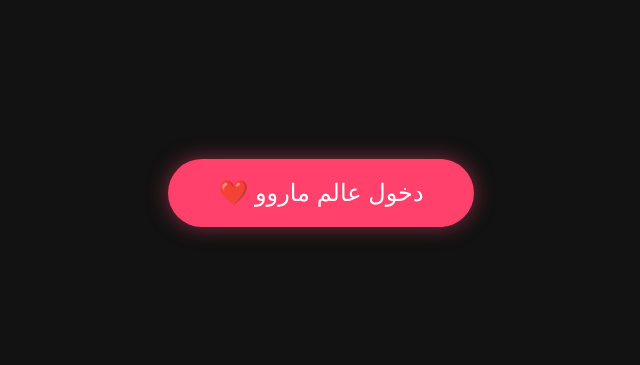
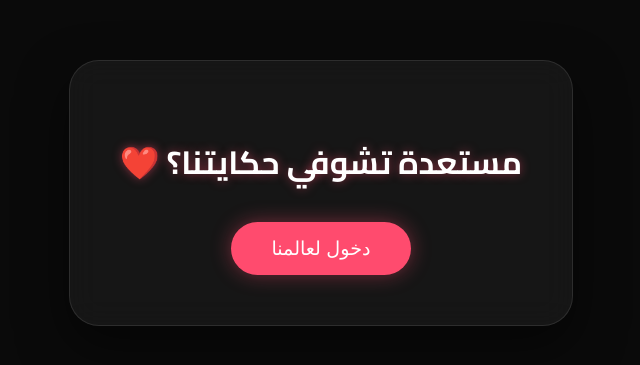
Before and after one commit to maroo2288/Maroo3, a plain HTML site: page index.html in a window 1280 px wide. Shown: the part 207-572 px from the top of the page, without its empty margins (319-959 px from the left). Drawn offline with Linux system fonts and the light colour scheme.

Commit message:
Update title and enhance entry card design

```diff
--- a/index.html
+++ b/index.html
@@ -3,21 +3,27 @@
 <head>
     <meta charset="UTF-8">
     <meta name="viewport" content="width=device-width, initial-scale=1.0">
-    <title>مرحباً بك - عالم ماروو</title>
+    <title>دخول - عالم ماروو & ريمو</title>
+    <link href="https://fonts.googleapis.com/css2?family=Cairo:wght@400;700&display=swap" rel="stylesheet">
     <style>
-        body {
-            margin: 0; height: 100vh; display: flex; align-items: center; justify-content: center;
-            background: #121212; font-family: 'Cairo', sans-serif; overflow: hidden;
-        }
-        .enter-btn {
-            padding: 20px 50px; font-size: 1.5rem; background: #ff416c; color: white;
-            border: none; border-radius: 50px; cursor: pointer; transition: 0.5s;
-            box-shadow: 0 0 20px rgba(255, 65, 108, 0.5); text-decoration: none;
-        }
-        .enter-btn:hover { transform: scale(1.1); background: #ff4b2b; box-shadow: 0 0 40px #ff416c; }
+        body { margin: 0; height: 100vh; display: flex; align-items: center; justify-content: center; background: #0a0a0a; font-family: 'Cairo', sans-serif; overflow: hidden; }
+        .enter-card { text-align: center; background: rgba(255, 255, 255, 0.05); backdrop-filter: blur(15px); padding: 50px; border-radius: 30px; border: 1px solid rgba(255, 255, 255, 0.1); box-shadow: 0 20px 50px rgba(0,0,0,0.5); }
+        h1 { color: white; margin-bottom: 30px; text-shadow: 0 0 10px rgba(255, 75, 110, 0.5); }
+        .enter-btn { background: #ff4b6e; color: white; border: none; padding: 15px 40px; border-radius: 50px; font-size: 1.2rem; cursor: pointer; transition: 0.3s; box-shadow: 0 0 20px rgba(255, 75, 110, 0.4); }
+        .enter-btn:hover { transform: scale(1.1); box-shadow: 0 0 30px rgba(255, 75, 110, 0.8); }
     </style>
 </head>
 <body>
-    <a href="player.html" class="enter-btn">دخول عالم ماروو ❤️</a>
+    <div class="enter-card">
+        <h1>مستعدة تشوفي حكايتنا؟ ❤️</h1>
+        <button class="enter-btn" id="enter-btn">دخول لعالمنا</button>
+    </div>
+
+    <script>
+        document.getElementById('enter-btn').addEventListener('click', function() {
+            localStorage.setItem('playMusic', 'true');
+            window.location.href = 'player.html';
+        });
+    </script>
 </body>
 </html>
```
